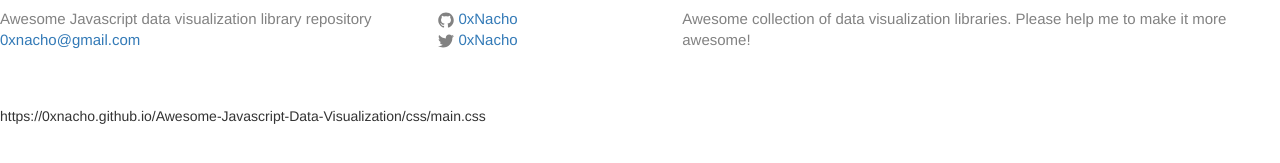
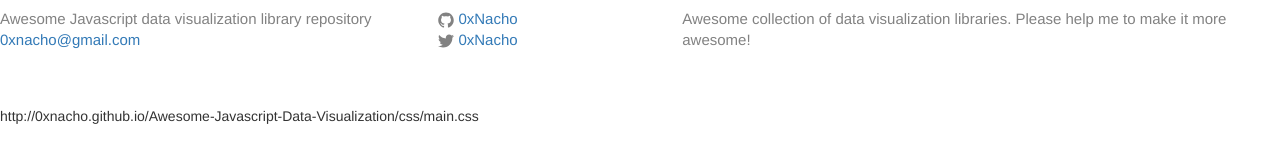
Before and after one commit to 0xNacho/Awesome-Javascript-Data-Visualization, a Jekyll site: the page built from index.html, in a window 1280 px wide. Shown: the part 200-363 px from the top of the page. Built offline with Jekyll 4.4.1, drawn with Linux system fonts in a browser that asks for light colours.

Commit message:
Fixed https error

```diff
--- a/_config.yml
+++ b/_config.yml
@@ -2,9 +2,9 @@
 title: Awesome Javascript data visualization library repository
 email: 0xnacho@gmail.com
 description: Awesome collection of data visualization libraries. Please help me to make it more awesome!
-baseurl: "https://0xnacho.github.io/Awesome-Javascript-Data-Visualization" # the subpath of your site, e.g. /blog/
+baseurl: "http://0xnacho.github.io/Awesome-Javascript-Data-Visualization" # the subpath of your site, e.g. /blog/
 #baseurl: ""
-url: "https://0xnacho.github.io/Awesome-Javascript-Data-Visualization" # the base hostname & protocol for your site
+url: "http://0xnacho.github.io/Awesome-Javascript-Data-Visualization" # the base hostname & protocol for your site
 twitter_username: 0xNacho
 github_username:  0xNacho
 
```
